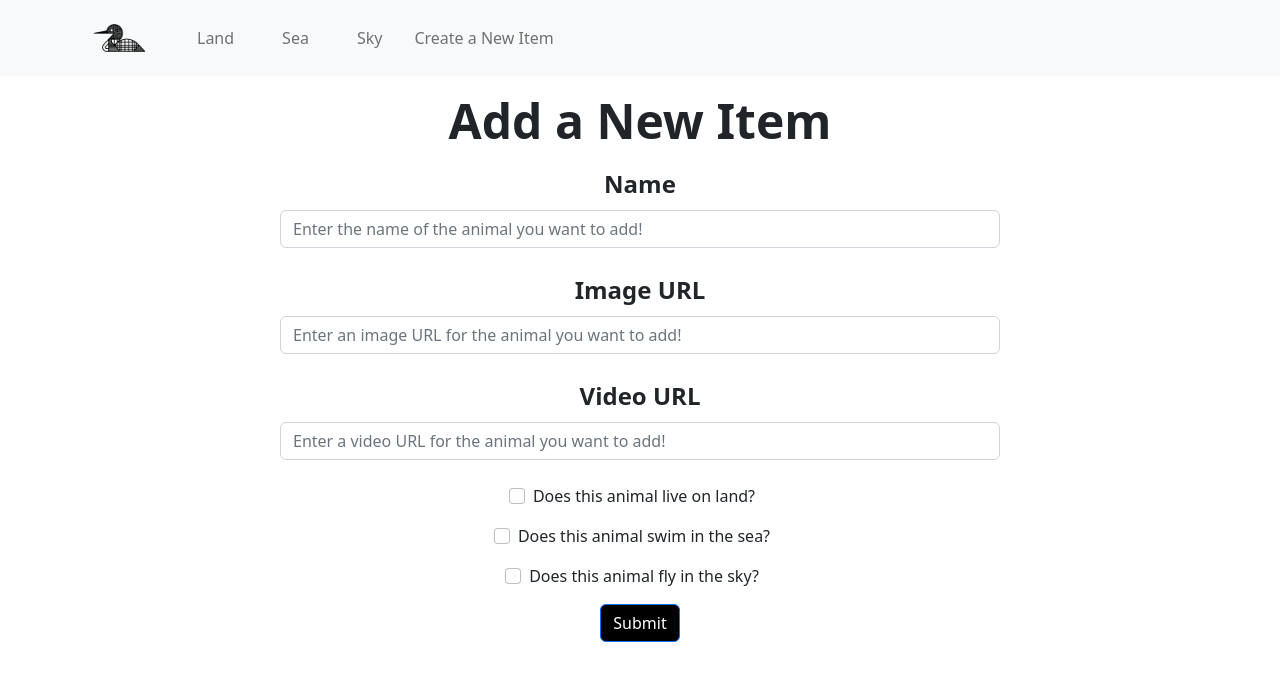
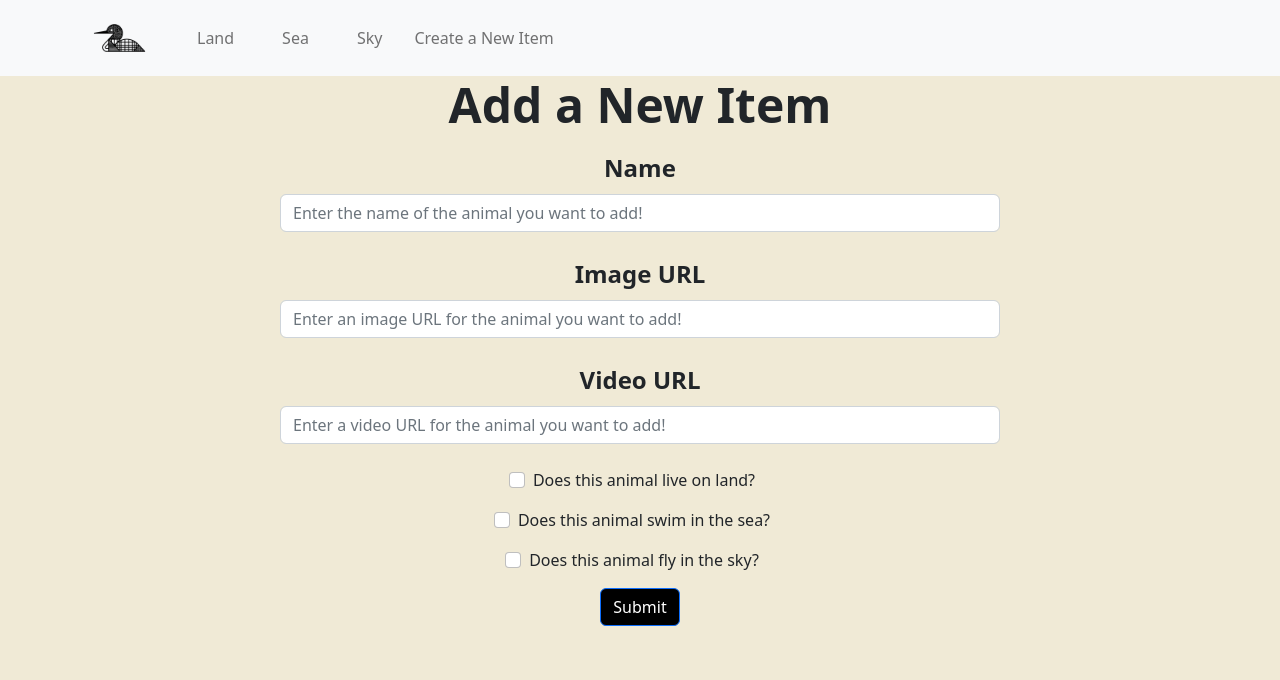
Before and after one commit to Ill-Eagle-Official/loon, a React (Create React App) app in the folder frontend/: page /new in a window 1280 px wide. Shown: the top 680 px of the page. Built offline with nearby package versions, Linux system fonts and the light colour scheme.

Commit message:
finish styles for add item page

```diff
--- a/frontend/src/components/NewItemPage.js
+++ b/frontend/src/components/NewItemPage.js
@@ -50,6 +50,7 @@ export default function NewItemPage() {
   };
 
   return (
+    <div className="new-item-page">
     <>
       <h1 className="new-item-title">Add a New Item</h1>
 
@@ -104,5 +105,6 @@ export default function NewItemPage() {
         </Button>
       </Form>
     </>
+    </div>
   );
 }
--- a/frontend/src/styles/AddStyles.css
+++ b/frontend/src/styles/AddStyles.css
@@ -1,11 +1,13 @@
-.new-item-title {
+.new-item-page {
+  background-color: #f0ead6;
+  height: 100vh;
+}
+.new-item-page .new-item-title {
   font-size: 3rem;
   font-weight: 600;
   margin-bottom: 1rem;
-  margin-top: 1rem;
 }
-
-.new-item-form {
+.new-item-page .new-item-form {
   display: flex;
   flex-direction: column;
   align-items: center;
@@ -13,7 +15,7 @@
   margin: 0 auto;
   width: 75%;
 }
-.new-item-form .name-entry {
+.new-item-page .new-item-form .name-entry {
   display: flex;
   flex-direction: column;
   align-items: center;
@@ -21,15 +23,15 @@
   margin: 0 auto;
   width: 75%;
 }
-.new-item-form .name-entry .form-label {
+.new-item-page .new-item-form .name-entry .form-label {
   font-size: 1.5rem;
   font-weight: 600;
   margin-bottom: 0.5rem;
 }
-.new-item-form .name-entry .form-control {
+.new-item-page .new-item-form .name-entry .form-control {
   margin-bottom: 1.5rem;
 }
-.new-item-form .image-entry {
+.new-item-page .new-item-form .image-entry {
   display: flex;
   flex-direction: column;
   align-items: center;
@@ -37,15 +39,15 @@
   margin: 0 auto;
   width: 75%;
 }
-.new-item-form .image-entry .form-label {
+.new-item-page .new-item-form .image-entry .form-label {
   font-size: 1.5rem;
   font-weight: 600;
   margin-bottom: 0.5rem;
 }
-.new-item-form .image-entry .form-control {
+.new-item-page .new-item-form .image-entry .form-control {
   margin-bottom: 1.5rem;
 }
-.new-item-form .video-entry {
+.new-item-page .new-item-form .video-entry {
   display: flex;
   flex-direction: column;
   align-items: center;
@@ -53,15 +55,15 @@
   margin: 0 auto;
   width: 75%;
 }
-.new-item-form .video-entry .form-label {
+.new-item-page .new-item-form .video-entry .form-label {
   font-size: 1.5rem;
   font-weight: 600;
   margin-bottom: 0.5rem;
 }
-.new-item-form .video-entry .form-control {
+.new-item-page .new-item-form .video-entry .form-control {
   margin-bottom: 1.5rem;
 }
-.new-item-form .categories {
+.new-item-page .new-item-form .categories {
   display: flex;
   flex-direction: column;
   align-items: center;
@@ -69,10 +71,10 @@
   margin: 0 auto;
   width: 75%;
 }
-.new-item-form .categories .form-check {
+.new-item-page .new-item-form .categories .form-check {
   margin-bottom: 1rem;
 }
-.new-item-form .submit-button {
+.new-item-page .new-item-form .submit-button {
   background-color: black;
 }
 
--- a/frontend/src/styles/AddStyles.scss
+++ b/frontend/src/styles/AddStyles.scss
@@ -1,8 +1,11 @@
+.new-item-page {
+  background-color: #f0ead6;
+  height: 100vh;
+
   .new-item-title {
     font-size: 3rem;
     font-weight: 600;
     margin-bottom: 1rem;
-  margin-top: 1rem;
   }
 
   .new-item-form {
@@ -87,3 +90,4 @@
       background-color: black;
     }
   }
+}
```
Also changed, not shown: frontend/src/styles/Navbar.scss (+0 -11 lines), 1 other file (tests, documents, lock files or other folders). Lines whose indentation alone changed are shown as unchanged.
